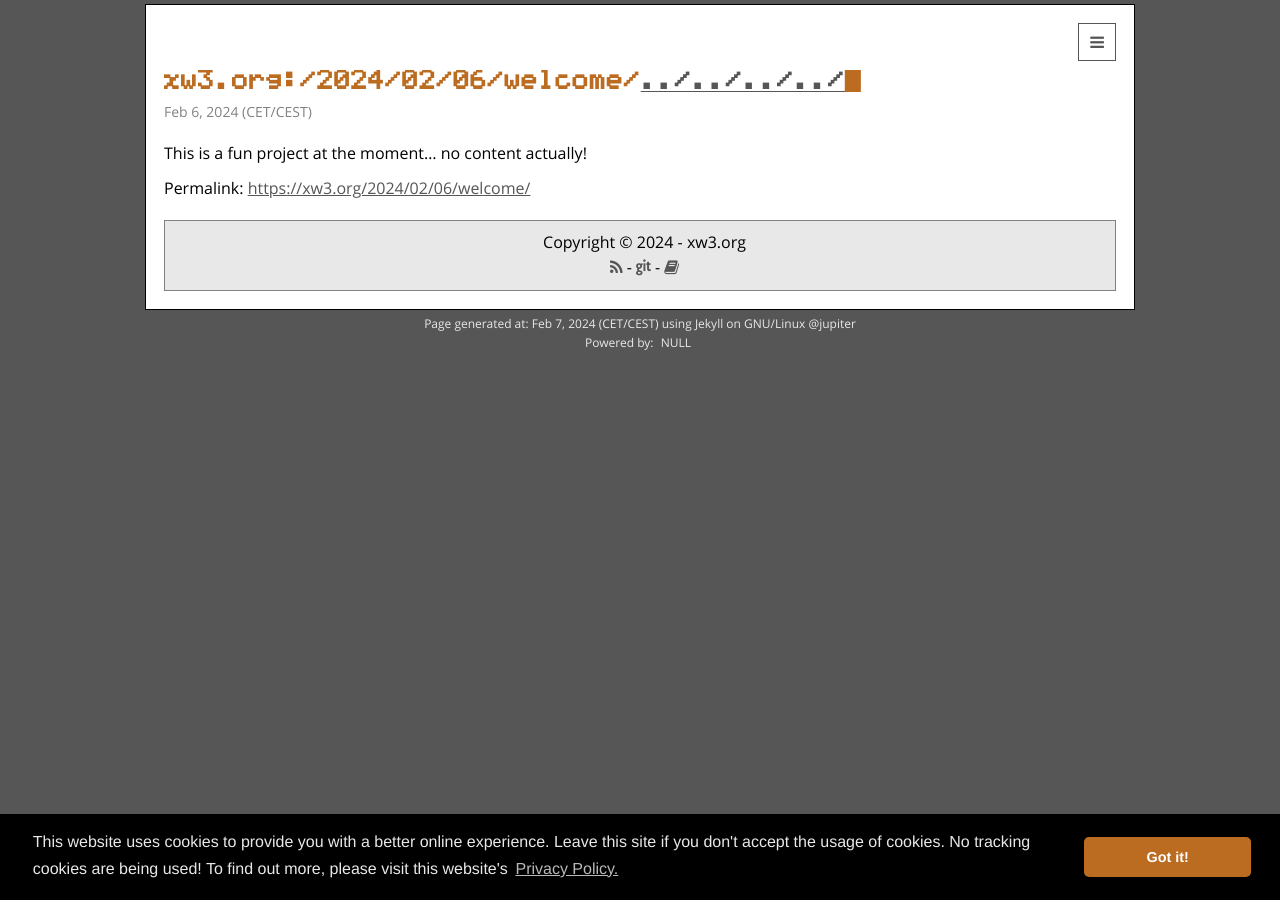
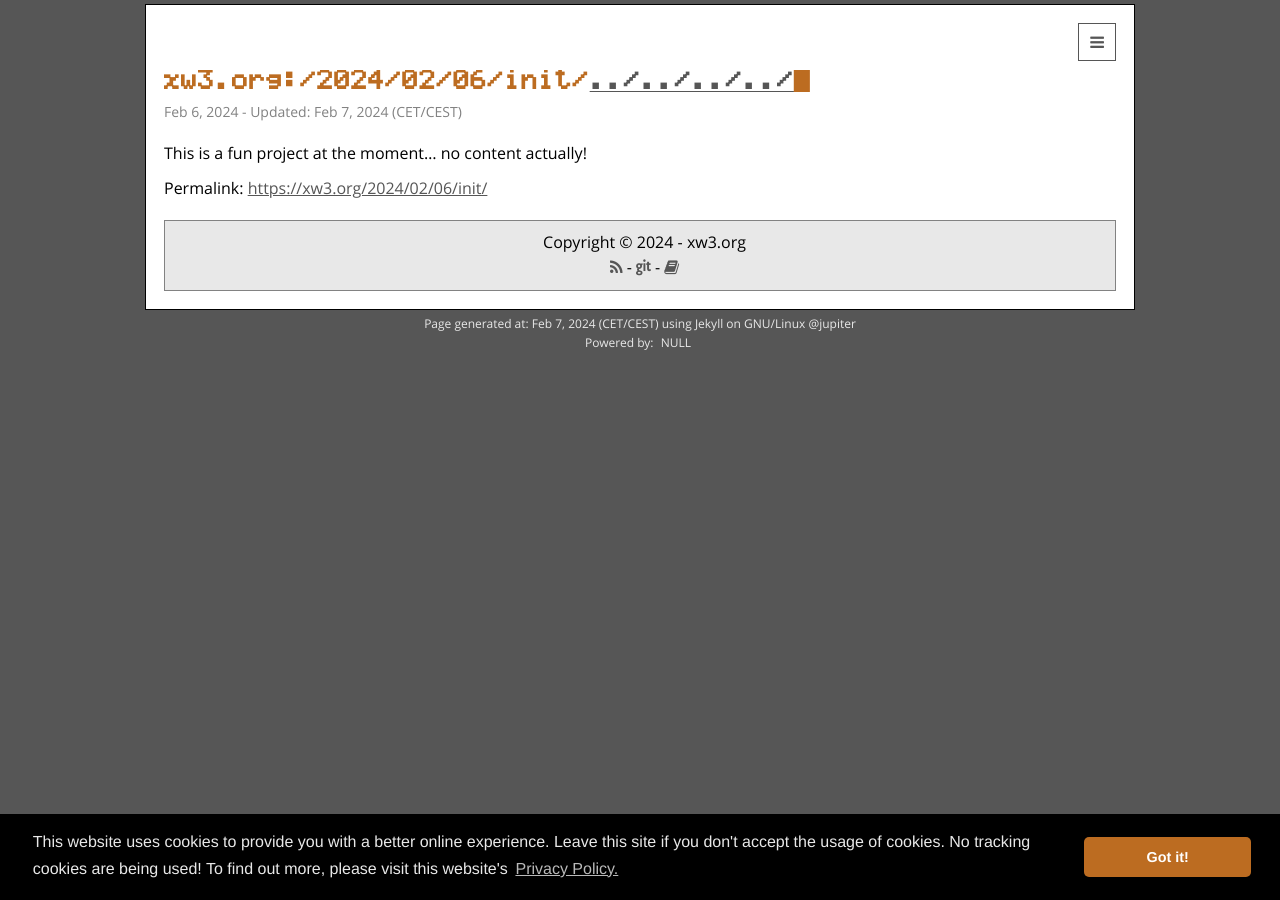
Before and after one commit to hanez/xw3, a Jekyll site: the page built from _posts/2024-02-06-init.md, in a window 1280 px wide. Built offline with Jekyll 4.4.1, drawn with Linux system fonts in a browser that asks for light colours; some web fonts are replaced.

Commit message:
Fixed title.

```diff
--- a/_includes/head.html
+++ b/_includes/head.html
@@ -1,7 +1,7 @@
 <head>
   <meta charset="utf-8">
   <meta name="viewport" content="width=device-width, initial-scale=1">
-  <title>{{ site.url_short }}:{{ page.title }}</title>
+  <title>{{ site.url_short }}:{{ page.url }}</title>
   <meta name="author" content="{{ site.org }}">
   <meta name="generator" content="xw3.org">
   <meta name="robots" content="index,follow">
--- a/_posts/2024-02-06-welcome.md
+++ b/_posts/2024-02-06-init.md
@@ -1,9 +1,9 @@
 ---
 layout: post
 published: true
-title: Welcome
+title: /init/
 date: 2024-02-06
-date_updated:
+date_updated: 2024-02-07
 categories:
 - news
 - project
```
